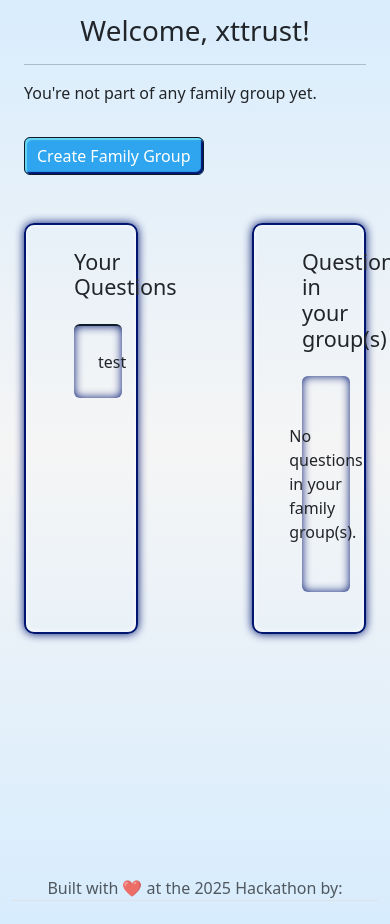
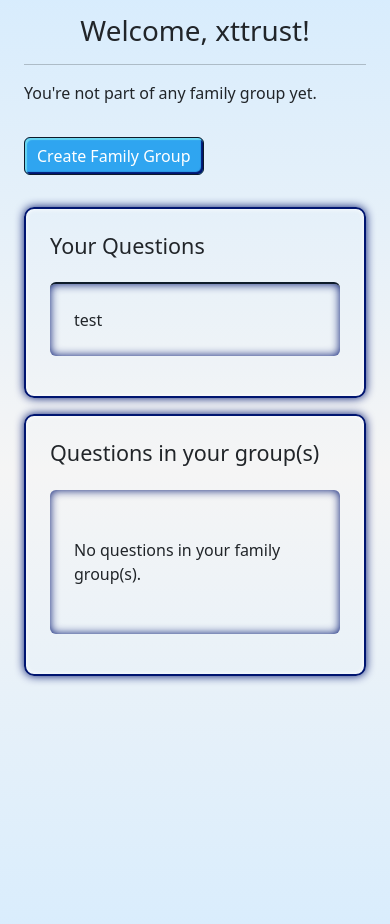
Before and after one commit to xttrust/FamPal, a Django app: page /profile/ in a window 390 px wide; the page is wider, and only the part inside the window is pictured. Shown: the part 135-1059 px from the top of that part. Run offline with Django 5.2, Linux system fonts and the light colour scheme; a user stored in the database is signed in; data comes from the database, SQL or seed files in the repository; both versions use the stored data as it was after the commit.

Commit message:
fix: fixed profile page for mobile.

```diff
--- a/templates/userprofile/profile.html
+++ b/templates/userprofile/profile.html
@@ -94,8 +94,9 @@
     </form>
   {% endif %}
 
-  <div class="d-flex justify-content-between align-self-center mt-5">
-    <div class="col-4 profile-box py-4 px-5">
+  <div class="container mt-5">
+  <div class="row justify-content-center g-4">
+    <div class="col-12 col-md-5 profile-box p-4 m-2">
       <h4>Your Questions</h4>
       <ul class="ps-0 mt-4">
         {% for question in user_questions %}
@@ -106,7 +107,7 @@
       </ul>
     </div>
 
-    <div class="col-4 profile-box py-4 px-5">
+    <div class="col-12 col-md-5 profile-box p-4 m-2">
       <h4>Questions in your group(s)</h4>
       <ul class="ps-0 mt-4">
         {% for question in group_questions %}
@@ -118,4 +119,7 @@
     </div>
   </div>
 </div>
+
+
+</div>
 {% endblock %}
```
Also changed, not shown: db.sqlite3.
